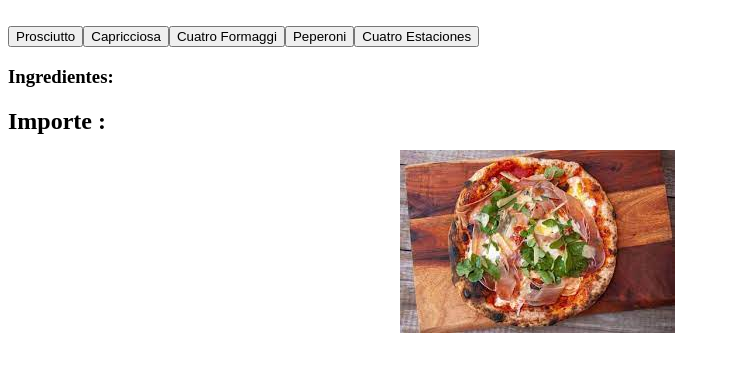
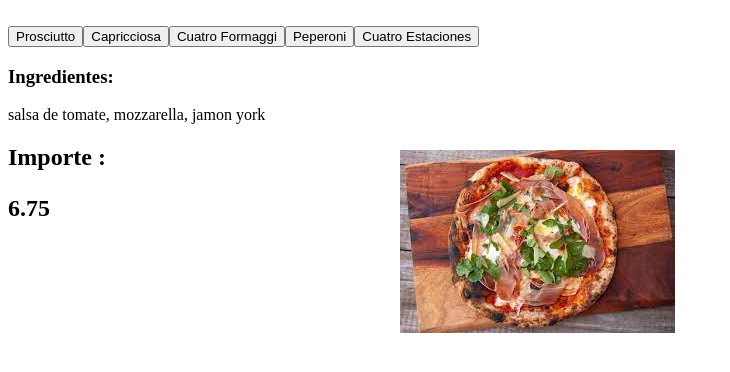
Before and after one commit to SergiNMG/fpmislata-DAW2, a plain HTML site: page Entorno cliente/Enunciado pizzas botones/pizzas.html in a window 1280 px wide. Both pictures are taken after a click on the button "Prosciutto". Shown: the whole page, without its empty margins (0-730 px from the left). Drawn offline with Linux system fonts and the light colour scheme.

Commit message:
pizzaBotones implemented

```diff
--- a/Entorno cliente/Enunciado pizzas botones/css/estilos.css
+++ b/Entorno cliente/Enunciado pizzas botones/css/estilos.css
@@ -1 +1,4 @@
-.imagencss{position:absolute; top:150px; left:400px}
+.imagencss{
+    position:absolute;
+    top:150px;
+    left:400px}
--- a/Entorno cliente/Enunciado pizzas botones/js/codigo.js
+++ b/Entorno cliente/Enunciado pizzas botones/js/codigo.js
@@ -1,31 +1,43 @@
-let buttonsDiv = document.getElementById("botones")
-let pizzaImg = document.getElementById("fotopizza")
-let IngredientsDiv = document.getElementById("ingredientes")
+let buttonSection = document.getElementById("botones")
+let imgPizza = document.getElementById("fotopizza")
+let topingSection = document.getElementById("ingredientes")
+let priceSection = document.getElementById("importe")
 
 pizzas.forEach((pizza, i) => {
+
     let pizzaButton = document.createElement("button")
-    let pizzaId
+    let pizzaId = pizza.codigo
 
     pizzaButton.innerHTML = pizza.nombre
-    pizzaId = pizza.codigo
-    buttonsDiv.appendChild(pizzaButton)
+    buttonSection.appendChild(pizzaButton)
 
-    //console.log(pizza)
-    //console.log(pizza.codigo)
-    //console.log(pizzaId)
+    pizzaButton.addEventListener("click", function(){
+        topingSection.textContent = null
+        priceSection.textContent = null
+        //let pizzaSelected = pizzas.find(p => p.codigo == pizzaId)
+        let pizzaSelectedImg = document.createElement("img")
+        pizzaSelectedImg.className = "imagencss"
+        pizzaSelectedImg.src = `assets/${pizza.codigo}.jpg`
 
-    pizzaButton.addEventListener("click", function () {
-        let pizzaSelected = pizzas.find(p => p.codigo == pizzaId)
+        imgPizza.appendChild(pizzaSelectedImg)
 
-        let pizzaIdImg = document.createElement("img")
-        pizzaIdImg.className = "imagencss"
-        pizzaIdImg.src = `assets/${pizzaSelected.codigo}.jpg`
-        console.log(pizzaSelected)
-        console.log(pizzaIdImg.src)
+        let ingredients = pizza.ingredientes
+        console.log(ingredients)
+        let pizzaTopping = ingredients.map(p => p.ingrediente)
+        //console.log(pizzaTopping)
 
-        pizzaImg.append(pizzaIdImg)
+        let pizzaToppings = document.createElement("p")
+        pizzaToppings.textContent = pizzaTopping.join(", ")
+        topingSection.appendChild(pizzaToppings)
 
-        let pizzaToppings = pizzaSelected.map(p => p.ingredientes.ingrediente)
-        console.log(pizzaToppings)
+        let prices = ingredients.map(p => parseFloat(p.precio))
+        console.log(prices)
+        let pricePizzaSelected = prices.reduce((a, b) => {
+            return a + b;
+        },5);
+
+        let pizzaPrice = document.createElement("p")
+        pizzaPrice.textContent = pricePizzaSelected
+        priceSection.appendChild(pizzaPrice)
     });
 });
--- a/Entorno cliente/Enunciado pizzas botones/js/datos.js
+++ b/Entorno cliente/Enunciado pizzas botones/js/datos.js
@@ -1,4 +1,4 @@
-pizzas = [{
+let pizzas = [{
 	'codigo': 'P1',
 	'nombre': 'Prosciutto',
 	'ingredientes': [{ 'ingrediente': 'salsa de tomate', 'precio': '0.5' },
--- a/Entorno cliente/Enunciado pizzas botones/pizzas.html
+++ b/Entorno cliente/Enunciado pizzas botones/pizzas.html
@@ -1,8 +1,7 @@
 <html>
-
 	<head>
+		<title>Pizzeria</title>
 		<link rel="stylesheet" href="css/estilos.css">
-
 	</head>
 
 	<body>
@@ -18,11 +17,10 @@
 		<div id="ingredientes">
 
 		</div>
-	<h2 id="importe">Importe :</h2>
+		<h2>Importe :</h2>
+		<h2 id="importe"></h2>
 
 		<script src="js/datos.js"></script>
 		<script src="js/codigo.js"></script>
-
 	</body>
-
 </html>
```
Also changed, not shown: 1 other file. Lines whose indentation alone changed are shown as unchanged.
